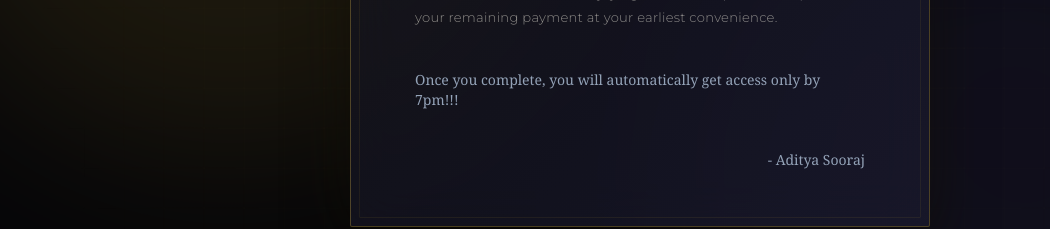
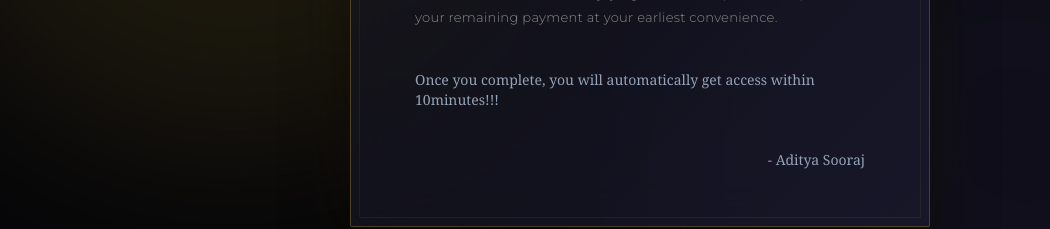
Before and after one commit to PhilRyan88/lawyer-hub-fe, a React (Vite) app: page / in a window 1280 px wide. Shown: the part 436-665 px from the top of the page, without its empty margins (0-1050 px from the left). Built offline with nearby package versions, Linux system fonts and the light colour scheme; the HTML template or start-up script is replaced by a standard one.

Commit message:
feat: Add `PaymentNotice` component to display a trial period concluded message.

```diff
--- a/src/PaymentNotice.tsx
+++ b/src/PaymentNotice.tsx
@@ -229,7 +229,7 @@ export default function PaymentNotice() {
         </p>
 
 
-        <p className="text-sm text-muted-foreground text-white!">Once you complete, you will automatically get access only by 7pm!!!</p>
+        <p className="text-sm text-muted-foreground text-white!">Once you complete, you will automatically get access within 10minutes!!!</p>
         <p className="text-sm text-muted-foreground text-white! text-end mt-10"> - Aditya Sooraj</p>
       </div>
     </div>
```
